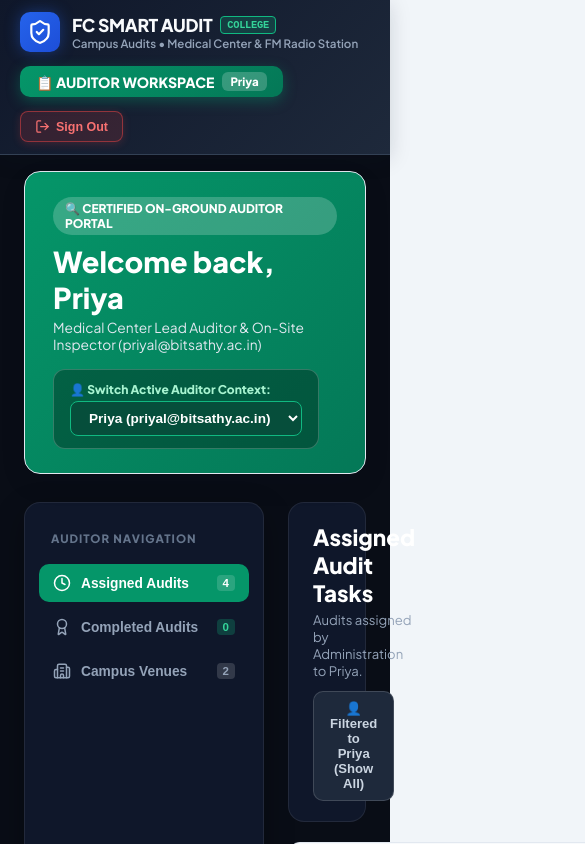
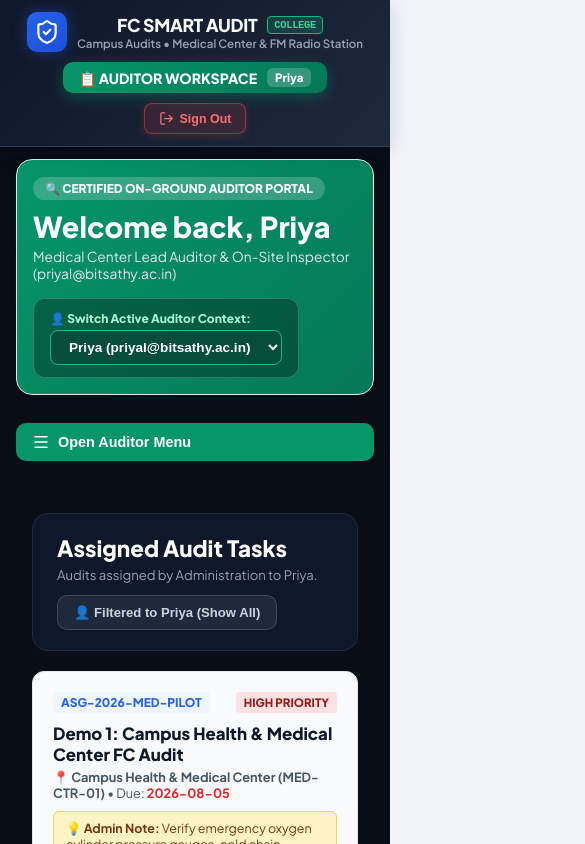
Before and after one commit to priyaloganathan31/Fitness, a React (Vite) app: page / in a window 390 px wide. Both pictures are taken after typing "name@example.com", "Sample123" into the empty fields and a click on the button "Sign In". Shown: the top 844 px of the page, 585 px wide, since content can reach past the window. Built offline with nearby package versions, Linux system fonts and the light colour scheme.

Commit message:
feat: implement AdminDashboard and AuditorDashboard components with supporting CSS styles

```diff
--- a/src/components/AdminDashboard.tsx
+++ b/src/components/AdminDashboard.tsx
@@ -3,7 +3,7 @@ import type { CampusVenue, QuestionTemplate, CampusAuditRecord, AuditAssignment,
 import { DEMO_AUDITORS, ADMIN_PROFILE } from '../types/audit';
 import { readAndParseUploadedTemplate, convertParsedToQuestionTemplate } from '../utils/templateParser';
 import type { TemplateParseResult } from '../utils/templateParser';
-import { ShieldCheck, Plus, Upload, Search, CheckCircle2, Clock, UserCheck, Layers, AlertTriangle, Mail, Check, FileText, Sparkles, RefreshCw, X, UserPlus, Building2, LayoutDashboard, Edit3, Trash2 } from 'lucide-react';
+import { ShieldCheck, Plus, Upload, Search, CheckCircle2, Clock, UserCheck, Layers, AlertTriangle, Mail, Check, FileText, Sparkles, RefreshCw, X, UserPlus, Building2, LayoutDashboard, Edit3, Trash2, Menu } from 'lucide-react';
 
 interface AdminDashboardProps {
   venues: CampusVenue[];
@@ -35,6 +35,11 @@ export const AdminDashboard: React.FC<AdminDashboardProps> = ({
   onViewCertificate
 }) => {
   const [adminTab, setAdminTab] = useState<'venues' | 'assignments' | 'templates' | 'question_bank' | 'passed' | 'failed' | 'auditors'>('venues');
+  const [isSidebarOpen, setIsSidebarOpen] = useState<boolean>(false);
+
+  React.useEffect(() => {
+    setIsSidebarOpen(false);
+  }, [adminTab]);
   const [showAssignModal, setShowAssignModal] = useState<boolean>(false);
 
   // Add Auditor Modal State
@@ -324,8 +329,17 @@ export const AdminDashboard: React.FC<AdminDashboardProps> = ({
   return (
     <div style={{ display: 'flex', gap: '24px', minHeight: 'calc(100vh - 120px)', flexWrap: 'wrap' }}>
 
+      {/* Mobile Menu Toggle Button */}
+      <button
+        className="mobile-menu-btn"
+        onClick={() => setIsSidebarOpen(!isSidebarOpen)}
+        style={{ padding: '10px 16px', background: '#2563EB', color: '#FFFFFF', border: 'none', borderRadius: '10px', fontSize: '0.9rem', fontWeight: 800, alignItems: 'center', gap: '8px', cursor: 'pointer' }}
+      >
+        {isSidebarOpen ? <X size={18} /> : <Menu size={18} />} {isSidebarOpen ? 'Close Menu' : 'Open Navigation Menu'}
+      </button>
+
       {/* Modern Left Sidebar Navigation */}
-      <aside style={{
+      <aside className={`dashboard-sidebar ${isSidebarOpen ? 'mobile-open' : ''}`} style={{
         width: '240px',
         background: '#0F172A',
         border: '1px solid rgba(255, 255, 255, 0.08)',
--- a/src/components/AuditorDashboard.tsx
+++ b/src/components/AuditorDashboard.tsx
@@ -4,7 +4,7 @@ import { DEMO_AUDITORS } from '../types/audit';
 import { GeoFenceAuditGate } from './GeoFenceAuditGate';
 import { ActiveAuditSession } from './ActiveAuditSession';
 import { PreAuditTemplateOverview } from './PreAuditTemplateOverview';
-import { Play, Award, Clock, ArrowLeft, CheckCircle2, Building2, MapPin, ShieldCheck } from 'lucide-react';
+import { Play, Award, Clock, ArrowLeft, CheckCircle2, Building2, MapPin, ShieldCheck, Menu, X } from 'lucide-react';
 
 interface AuditorDashboardProps {
   activeAuditor: UserRole;
@@ -32,6 +32,11 @@ export const AuditorDashboard: React.FC<AuditorDashboardProps> = ({
   onViewCertificate
 }) => {
   const [auditorSubTab, setAuditorSubTab] = useState<'assigned' | 'completed' | 'venues'>('assigned');
+  const [isSidebarOpen, setIsSidebarOpen] = useState<boolean>(false);
+
+  React.useEffect(() => {
+    setIsSidebarOpen(false);
+  }, [auditorSubTab]);
   const [activeExecutingAssignment, setActiveExecutingAssignment] = useState<AuditAssignment | null>(null);
   const [selectedTemplateForAudit, setSelectedTemplateForAudit] = useState<QuestionTemplate | null>(null);
   const [auditExecutionStep, setAuditExecutionStep] = useState<'GEOFENCE' | 'SESSION' | 'OVERVIEW'>('GEOFENCE');
@@ -212,8 +217,17 @@ export const AuditorDashboard: React.FC<AuditorDashboardProps> = ({
         /* AUDITOR ASSIGNED DASHBOARD VIEW */
         <div style={{ display: 'flex', gap: '24px', minHeight: 'calc(100vh - 120px)', flexWrap: 'wrap' }}>
 
+          {/* Mobile Menu Toggle Button */}
+          <button
+            className="mobile-menu-btn"
+            onClick={() => setIsSidebarOpen(!isSidebarOpen)}
+            style={{ padding: '10px 16px', background: '#059669', color: '#FFFFFF', border: 'none', borderRadius: '10px', fontSize: '0.9rem', fontWeight: 800, alignItems: 'center', gap: '8px', cursor: 'pointer' }}
+          >
+            {isSidebarOpen ? <X size={18} /> : <Menu size={18} />} {isSidebarOpen ? 'Close Menu' : 'Open Auditor Menu'}
+          </button>
+
           {/* Modern Left Sidebar Navigation for Auditor */}
-          <aside style={{
+          <aside className={`dashboard-sidebar ${isSidebarOpen ? 'mobile-open' : ''}`} style={{
             width: '240px',
             background: '#0F172A',
             border: '1px solid rgba(255, 255, 255, 0.08)',
--- a/src/index.css
+++ b/src/index.css
@@ -189,3 +189,86 @@ body {
   from { transform: rotate(0deg); }
   to { transform: rotate(360deg); }
 }
+
+/* ==========================================
+   Responsive Overrides for Mobile Viewports
+   ========================================== */
+@media (max-width: 768px) {
+  /* Convert inline-styled grids to single column layouts on mobile */
+  div[style*="grid-template-columns"],
+  div[style*="gridTemplateColumns"] {
+    grid-template-columns: 1fr !important;
+  }
+
+  /* Make sure flex layouts can wrap on small screens */
+  div[style*="display: flex"],
+  div[style*="display:flex"] {
+    flex-wrap: wrap !important;
+  }
+
+  /* Force table container scrollability to prevent horizontal breakages */
+  .table-container, table {
+    display: block !important;
+    width: 100% !important;
+    overflow-x: auto !important;
+    -webkit-overflow-scrolling: touch;
+  }
+
+  /* Tighten paddings of standard desktop panels and main containers */
+  main {
+    padding: 12px 16px !important;
+  }
+
+  .glass-panel {
+    padding: 16px !important;
+  }
+
+  /* Ensure modals scale down elegantly without screen overflowing */
+  div[style*="position: fixed"] > div[style*="width"] {
+    width: 95% !important;
+    max-width: 95% !important;
+    padding: 16px !important;
+    margin: 10px auto !important;
+  }
+
+  /* Keep brand header clean and compact on small devices */
+  header div {
+    justify-content: center !important;
+    text-align: center !important;
+    gap: 10px !important;
+  }
+
+  header button {
+    width: 100% !important;
+    justify-content: center !important;
+  }
+
+  /* Sidebar Drawer Styles */
+  .mobile-menu-btn {
+    display: flex !important;
+    width: 100%;
+    margin-bottom: 16px;
+  }
+
+  .dashboard-sidebar {
+    display: none !important;
+  }
+
+  .dashboard-sidebar.mobile-open {
+    display: flex !important;
+    position: fixed !important;
+    top: 0;
+    left: 0;
+    height: 100vh;
+    z-index: 1000;
+    border-radius: 0 !important;
+    border: none !important;
+    box-shadow: 10px 0 30px rgba(0,0,0,0.5) !important;
+    width: 280px !important;
+    overflow-y: auto;
+  }
+}
+
+.mobile-menu-btn {
+  display: none;
+}
```
